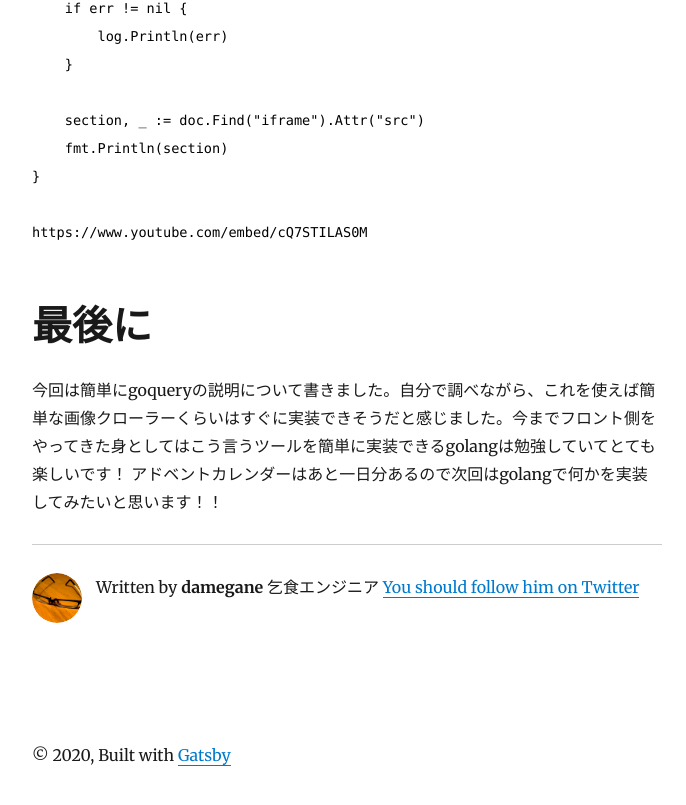
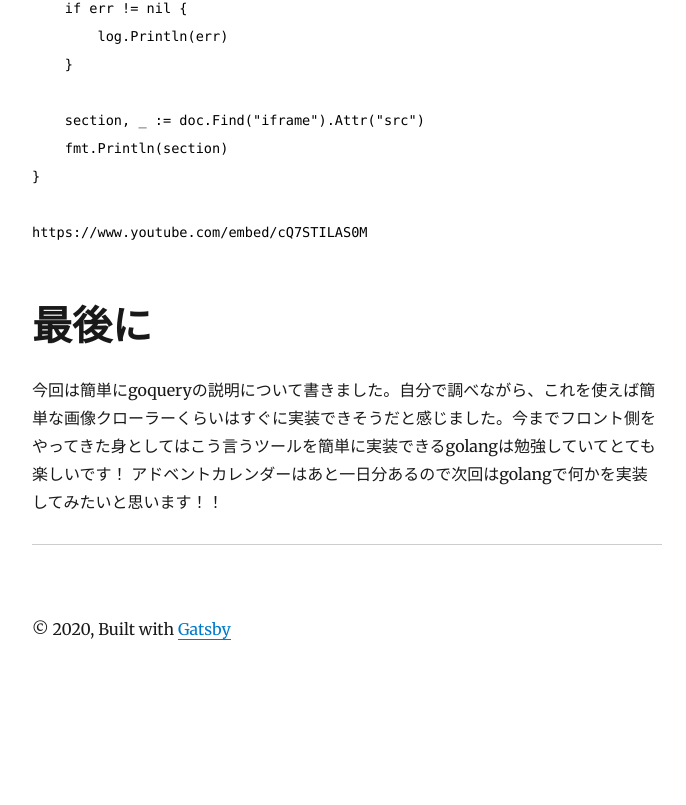
Before and after one commit to DuGlaser/my-blog, a Gatsby site: page /what-is-goquery/ in a window 1280 px wide. Shown: the part 10455-11260 px from the top of the page, without its empty margins (293-979 px from the left). After the commit the page ends 11140 px from the top, so only its background shows below. Built offline with nearby package versions, Linux system fonts and the light colour scheme; Gatsby itself is replaced by a stand-in of ours; some packages are replaced by stand-ins of ours; code samples lack their colours.

Commit message:
:fire:DEL bio component

```diff
--- a/src/templates/blog-post.js
+++ b/src/templates/blog-post.js
@@ -43,9 +43,7 @@ const BlogPostTemplate = ({ data, pageContext, location }) => {
             marginBottom: rhythm(1),
           }}
         />
-        <footer>
-          <Bio />
-        </footer>
+        <footer>{/* <Bio /> */}</footer>
       </article>
 
       <nav>
```
